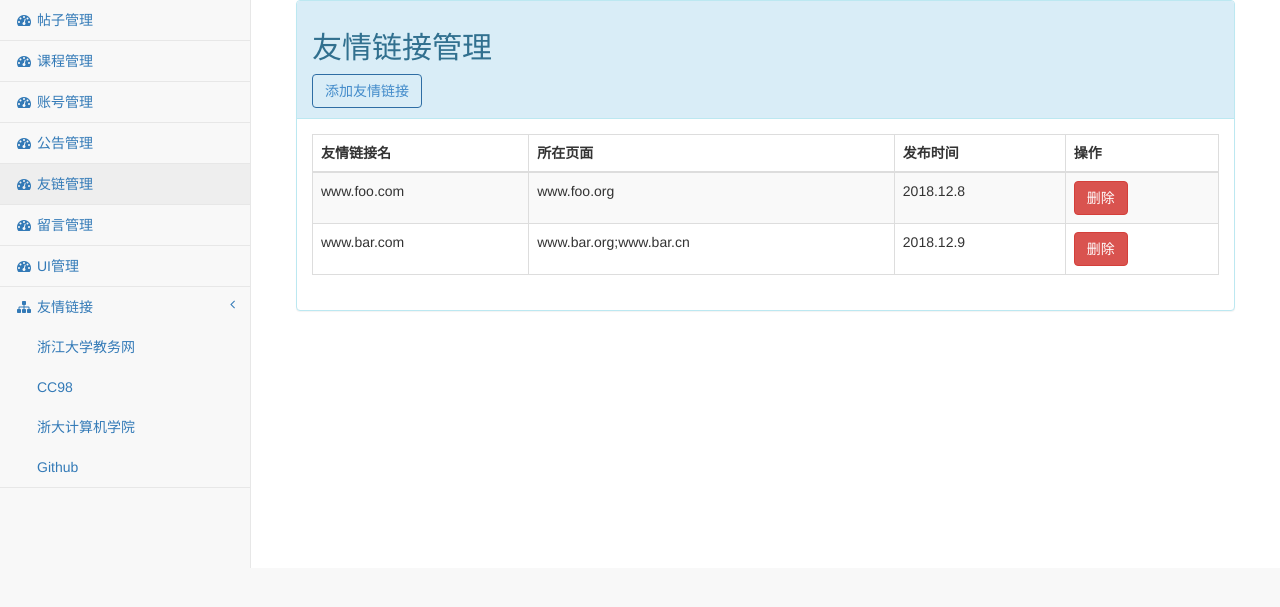
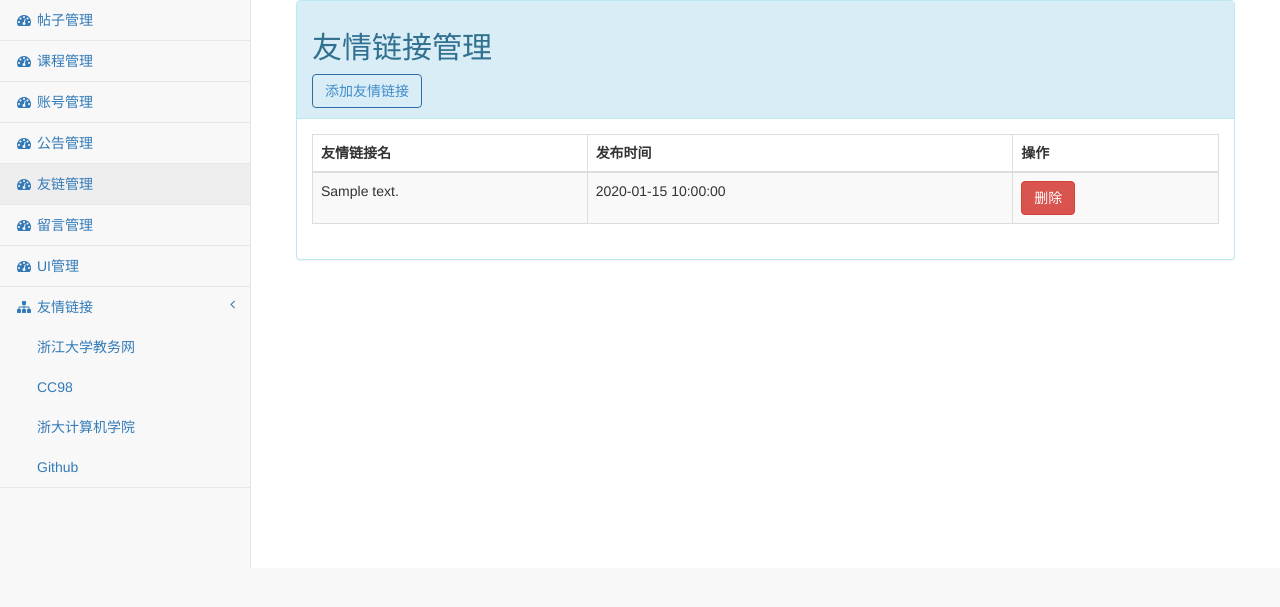
Before and after one commit to Elliotloststh/course_website, a PHP site: page /admin/link_management.php in a window 1280 px wide. Shown: the part 51-658 px from the top of the page. Run offline with PHP 8.4, Linux system fonts and the light colour scheme; tables that the repository leaves empty or names only in its code hold one stand-in row (values such as "Sample post"); some libraries are stand-ins or nearby versions.

Commit message:
完成admin link

```diff
--- a/admin/admin_delete.php
+++ b/admin/admin_delete.php
@@ -17,6 +17,11 @@ switch ($type){
     case "message":
         $table = "message_board";
         $primaryKey = "message_id";
+        break;
+    case "link":
+        $table = "link";
+        $primaryKey = "id";
+        break;
 
 }
 
--- a/admin/link_management.php
+++ b/admin/link_management.php
@@ -331,7 +331,7 @@
             <div class="panel panel-info">
                 <div class="panel-heading">
                     <strong><h2>友情链接管理</h2></strong>
-                    <button type="button" class="btn btn-outline btn-primary text-right"> 添加友情链接 </button>
+                    <button type="button" class="btn btn-outline btn-primary text-right" data-toggle="modal" data-target="#addition" onclick="show_modal('link')"> 添加友情链接 </button>
 
                 </div>
 
@@ -345,28 +345,25 @@
                                     <thead>
                                     <tr>
                                         <th>友情链接名</th>
-                                        <th>所在页面</th>
                                         <th>发布时间</th>
                                         <th>操作</th>
                                     </tr>
                                     </thead>
                                     <tbody>
-                                    <tr>
-                                        <td>www.foo.com</td>
-                                        <td>www.foo.org</td>
-                                        <td>2018.12.8</td>
-                                        <td>
-                                            <button class="btn btn-danger" type="button">删除</button>
-                                        </td>
-                                    </tr>
-                                    <tr>
-                                        <td>www.bar.com</td>
-                                        <td>www.bar.org;www.bar.cn</td>
-                                        <td>2018.12.9</td>
-                                        <td>
-                                            <button class="btn btn-danger" type="button">删除</button>
-                                        </td>
-                                    </tr>
+                                    <?php include "../common/mysql_connect.php";
+
+                                    $sql = "select * from link";
+                                    $result = mysqli_query($conn, $sql);
+                                    while ($arr = @mysqli_fetch_row($result)) {
+
+                                        echo "<tr>";
+                                        echo "<td> $arr[1]</td>";
+                                        echo "<td> $arr[2]</td>";
+                                        echo "<td><button class=\"btn btn-danger\" type=\"button\" onclick=\"admin_delete($arr[0],'link')\">删除</button></td>";
+                                        echo "</tr>";
+
+                                    }
+                                    ?>
 
 
                                     </tbody>
@@ -382,8 +379,27 @@
     <!-- /.row -->
 </div>
 <!-- /#page-wrapper -->
+<!-- modal -->
+<div class="modal fade" id="addition" tabindex="-1" role="dialog" aria-labelledby="myModalLabel" aria-hidden="true">
+    <div class="modal-dialog">
+        <div class="modal-content">
+            <div class="modal-header">
+                <button type="button" class="close" data-dismiss="modal" aria-hidden="true">&times;</button>
+                <h4 class="modal-title" id="myModalLabel">添加界面</h4>
+            </div>
+            <div class="modal-body" id="add">
+            </div>
+            <div class="modal-footer">
+                <button type="button" class="btn btn-default" data-dismiss="modal">关闭</button>
+                <button type="button" class="btn btn-primary " onclick="pack_add('link')">保存</button>
+            </div>
+        </div><!-- /.modal-content -->
+    </div><!-- /.modal -->
 </div>
-<!-- /#wrapper -->
+
+
+</body>
+<script src="../js/admin_operation.js"></script>
 
 <!-- jQuery -->
 <script src="../vendor/jquery/jquery.min.js"></script>
@@ -402,6 +418,4 @@
 <!-- Custom Theme JavaScript -->
 <script src="../dist/js/sb-admin-2.js"></script>
 
-</body>
-
 </html>
--- a/admin/message_management.php
+++ b/admin/message_management.php
@@ -353,7 +353,7 @@
                                     <tbody>
                                     <?php include "../common/mysql_connect.php";
 
-                                    $sql = "select * from message_board";
+                                    $sql = "select * from link";
                                     $result = mysqli_query($conn, $sql);
                                     while ($arr = @mysqli_fetch_row($result)) {
 
--- a/js/admin_operation.js
+++ b/js/admin_operation.js
@@ -60,6 +60,11 @@ function show_modal(arg) {
         case "message":
             modal_content ="内容：<input type='text' id ='content'><br>发言人：<input type='text' id ='name'><br>";
             $("#add_message").html(modal_content);
+            break;
+        case "link":
+            modal_content ="内容：<input type='text' id ='content'><br>";
+            $("#add").html(modal_content);
+            break;
     }
 
 }
@@ -81,6 +86,12 @@ function pack_add(arg) {
                 name:$("#name").val()
             };
             break;
+        case "link":
+            info={
+                type:"link",
+                content:$("#content").val()
+            };
+            break;
     }
     console.log(info);
     admin_insert(info);
```
Also changed, not shown: admin/admin_insert.php (+5 -2 lines).
